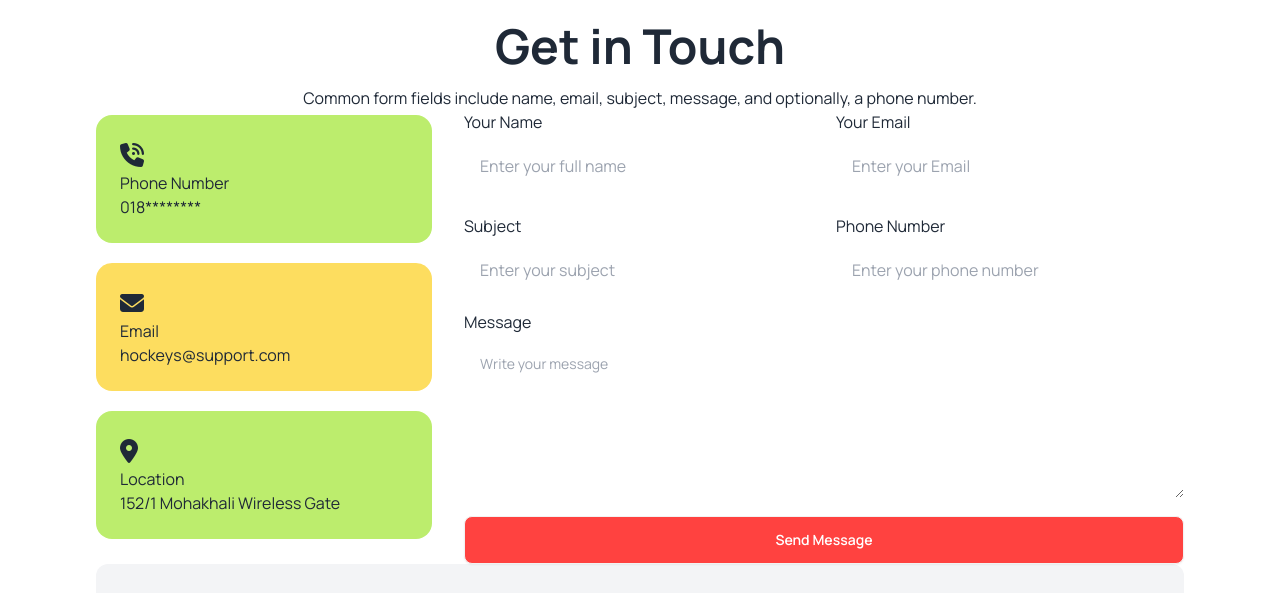
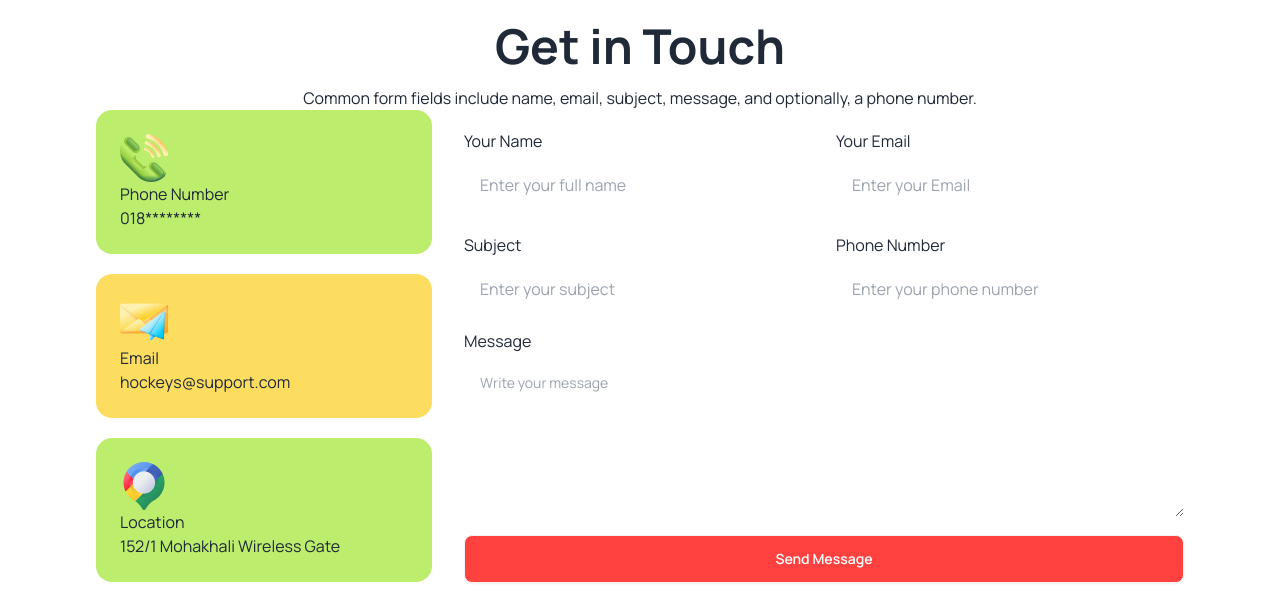
Before and after one commit to Sarfaraj525/assignment3-hockey-club, a plain HTML site: page index.html in a window 1280 px wide. Shown: the part 3800-4393 px from the top of the page. Drawn offline with nearby package versions, Linux system fonts and the light colour scheme.

Commit message:
ge in touch images

```diff
--- a/index.html
+++ b/index.html
@@ -402,17 +402,17 @@
            <div class="grid grid-cols-1 lg:grid-cols-3 items-center gap-4">
             <div>
               <div class="bg-[#BCED6D] p-6 mb-5 mr-4 rounded-2xl ">
-                <i class="fa-solid fa-phone-volume text-2xl"></i>
+                <img class="text-2xl" src="Images/Group 1171275317.png" alt="">
                 <h6>Phone Number</h6>
                 <p>018********</p>
               </div>
               <div class="bg-[#FDDD5F] p-6 mb-5 mr-4 rounded-2xl ">
-                <i class="fa-solid fa-envelope text-2xl"></i>
+                <img class="text-2xl" src="Images/Group 1171275318.png" alt="">
                 <h6>Email</h6>
                 <p>hockeys@support.com</p>
               </div>
               <div class="bg-[#BCED6D] p-6 mb-5 mr-4 rounded-2xl ">
-                <i class="fa-solid fa-location-dot text-2xl"></i>
+                <img class="text-2xl" src="Images/Group 1171275321.png" alt="">
                 <h6>Location</h6>
                 <p>152/1 Mohakhali Wireless Gate</p>
               </div>
```
